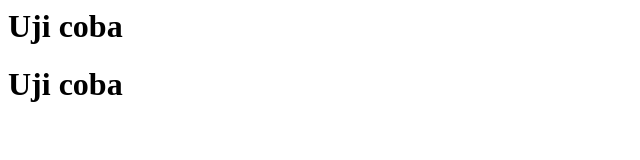
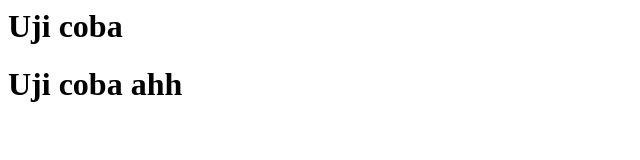
Before and after one commit to ythyayat/ythyayat.github.io, a plain HTML site: page index.html in a window 1280 px wide. Shown: the full height of the page, 0-640 px from the left. Drawn offline with Linux system fonts and the light colour scheme.

Commit message:
Update index.html

```diff
--- a/index.html
+++ b/index.html
@@ -4,6 +4,6 @@
 <body>
 <h1> Uji coba </h1>
 
-<h1> Uji coba </h1>
+<h1> Uji coba ahh </h1>
 </body>
 </html>
```
